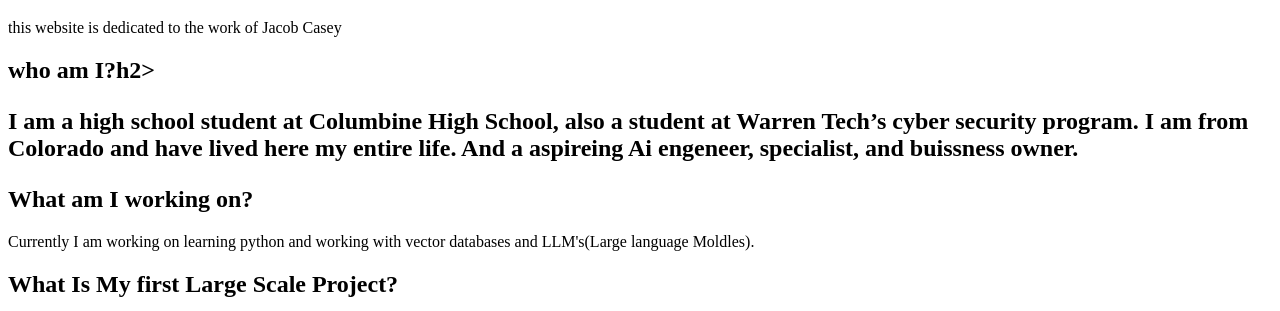
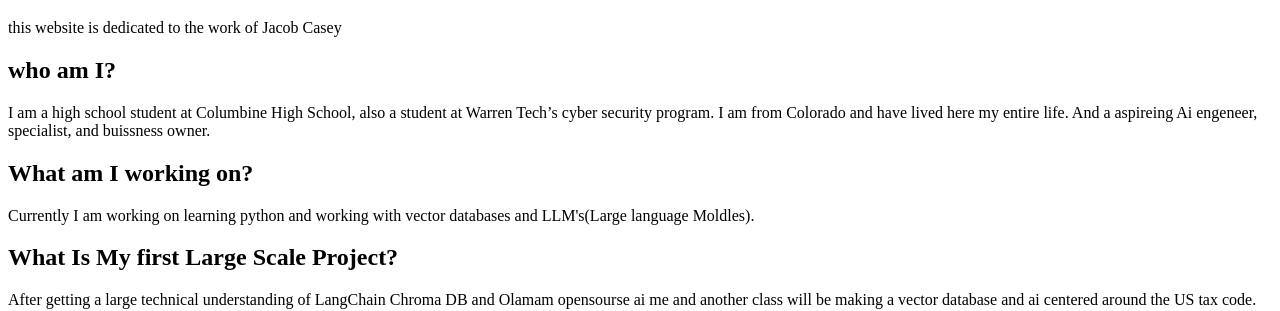
Before and after one commit to TAWN05/TAWN05.github.io, a plain HTML site: page index.html in a window 1280 px wide. Shown: the part 61-372 px from the top of the page. Drawn offline with Linux system fonts and the light colour scheme.

Commit message:
SIMGGGAAAAAA

```diff
--- a/index.html
+++ b/index.html
@@ -6,7 +6,7 @@
 <body>
     <h1>Welcome to My Website</h1>
     <p>this website is dedicated to the work of Jacob Casey</p>
-    <h2>who am I?</body>h2>
+    <h2>who am I?</h2>
     <p>I am a high school student at Columbine High School, also a student at Warren Tech’s cyber
         security program. I am from Colorado and have lived here my entire life. And a aspireing
         Ai engeneer, specialist, and buissness owner.</p>
```
